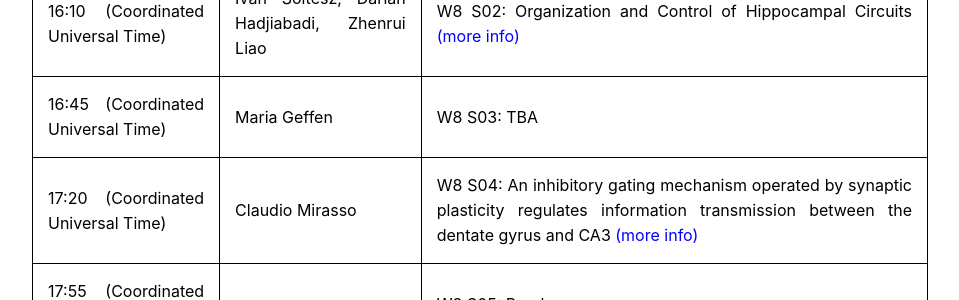
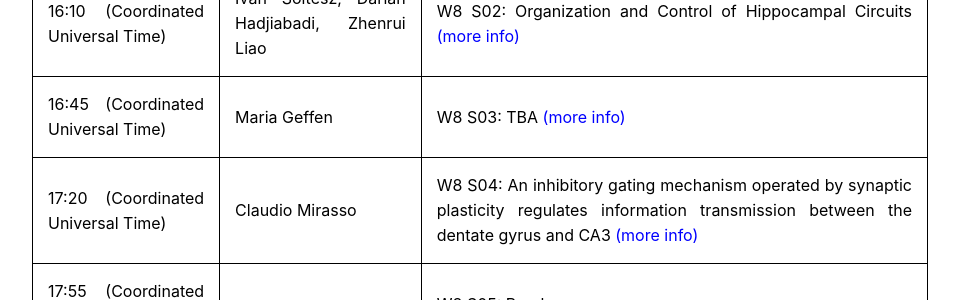
Before and after one commit to spirosChv/ocns2021interneurons, a Jekyll site: the page built from program/index.html, in a window 1280 px wide. Shown: the part 490-790 px from the top of the page, without its empty margins (160-1119 px from the left). Built offline with Jekyll 4.4.1, drawn with Linux system fonts in a browser that asks for light colours.

Commit message:
Update index.html

```diff
--- a/program/index.html
+++ b/program/index.html
@@ -43,7 +43,7 @@
   <tr>
     <td><script type="text/javascript">localize("06/06/2021 04:45:00 PM"); </script></td>
     <td>Maria Geffen</td>
-    <td>W8 S03: TBA</td>
+    <td>W8 S03: TBA <a style="color:blue" href="/ocns2021interneurons/abstracts">(more info)</td>
   </tr>
   <tr>
     <td><script type="text/javascript">localize("06/06/2021 05:20:00 PM"); </script></td>
```
